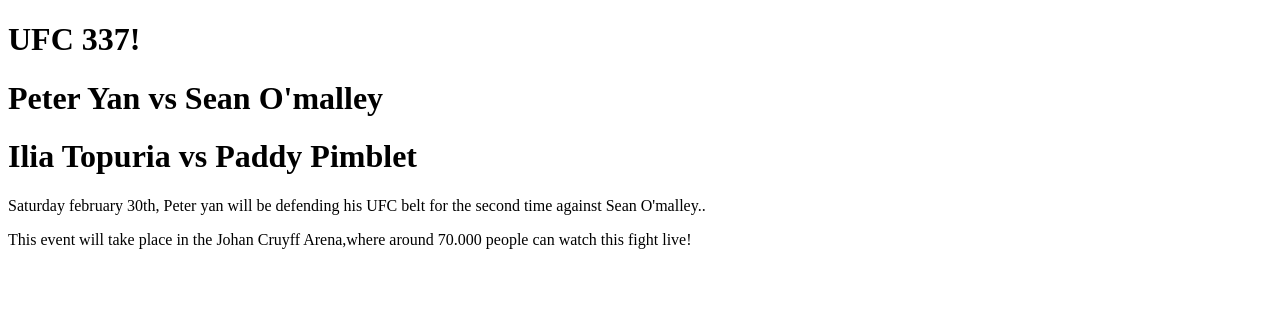
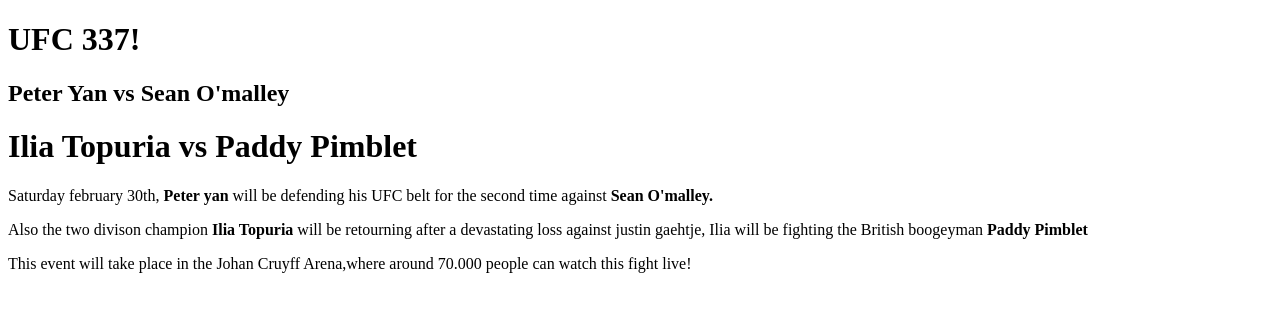
Before and after one commit to SamuelRolandHolst/Weekopdracht-2, a plain HTML site: page index.html in a window 1280 px wide. Drawn offline with Linux system fonts and the light colour scheme.

Commit message:
WebLab Run 16-11-2026 11:46:03 (UTC+01:00)

```diff
--- a/index.html
+++ b/index.html
@@ -7,9 +7,10 @@
 </head>
 <body>
     <h1>                        UFC 337!</h1>
-    <h1> Peter Yan vs Sean O'malley</h1>
+    <h2> Peter Yan vs Sean O'malley</h2>
     <h1> Ilia Topuria vs Paddy Pimblet </h1>
-    <p>Saturday february 30th, Peter yan will be defending his UFC belt for the second time against Sean O'malley..</p>
+    <p>Saturday february 30th, <b>Peter yan</b> will be defending his UFC belt for the second time against <b>Sean O'malley.</b></p>
+   <p> Also the two divison champion <b>Ilia Topuria</b> will be  retourning after a devastating loss against justin gaehtje, Ilia will be fighting the British boogeyman <b>Paddy Pimblet</b></p>
     <p> This event will take place in the Johan Cruyff Arena,where around 70.000 people can watch this fight live!</p>
 </body>
 </html>
```
Also changed, not shown: 1 other file.
